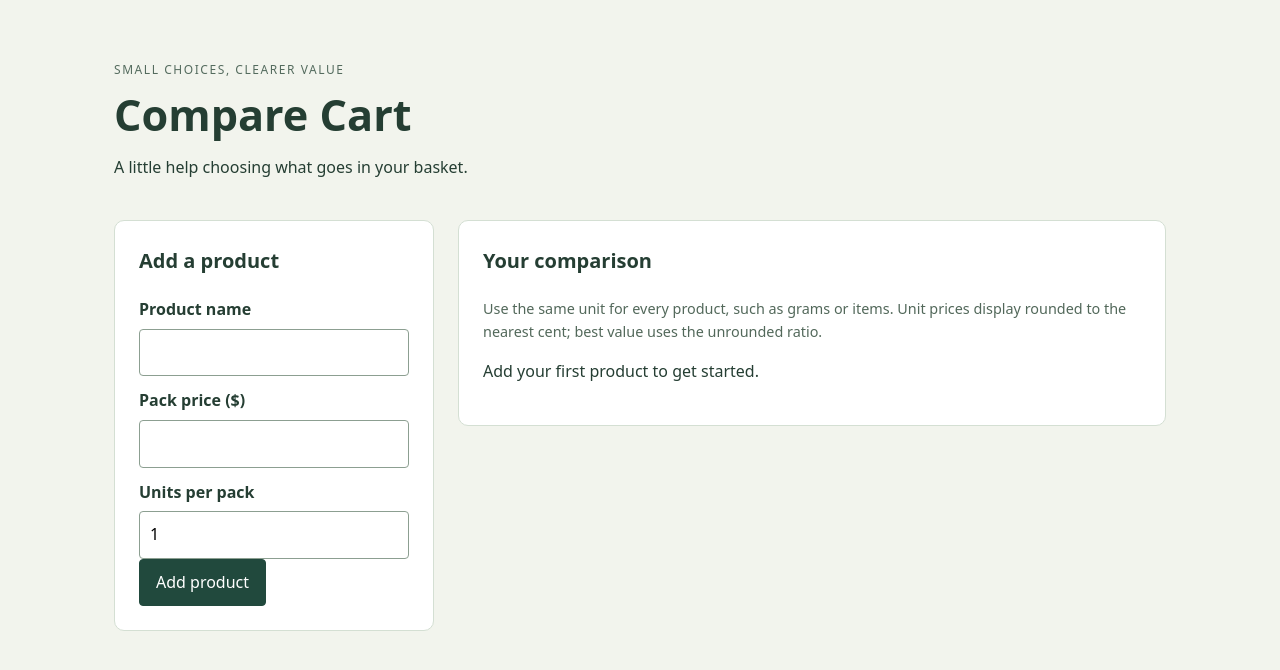
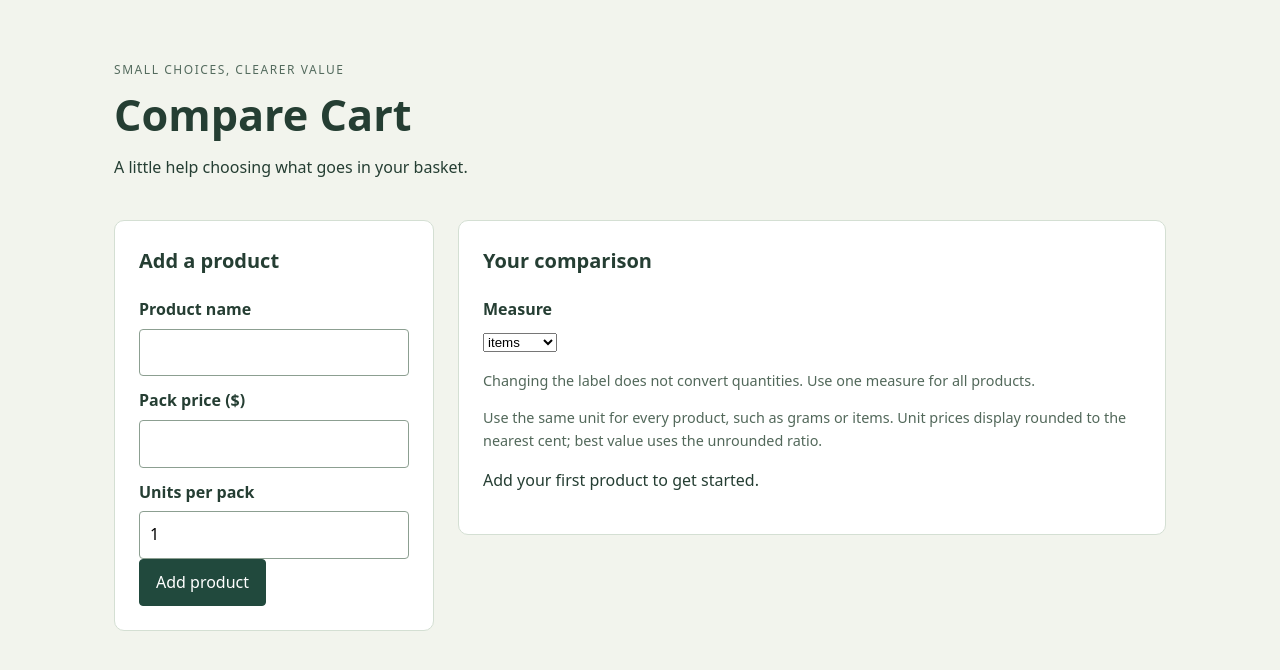
Before and after one commit to kirkduchesne/compare-cart, a React (Vite) app: page / in a window 1280 px wide. Shown: the top 670 px of the page. Built offline with nearby package versions, Linux system fonts and the light colour scheme.

Commit message:
feat: preserve measurement labels in versioned comparisons

```diff
--- a/src/App.jsx
+++ b/src/App.jsx
@@ -2,7 +2,7 @@ import { useRef, useState } from 'react';
 import { parsePrice } from './money';
 import { bestProducts } from './comparison';
 import { ProductCard } from './ProductCard';
-import { loadProducts, saveProducts } from './storage';
+import { loadProducts, saveProducts, unitLabels } from './storage';
 
 export function App() {
   const nameRef = useRef(null);
@@ -12,14 +12,15 @@ export function App() {
   const [units, setUnits] = useState('1');
   const [price, setPrice] = useState('');
   const [initial] = useState(() => loadProducts({ getItem: (key) => localStorage.getItem(key) }));
+  const [unit, setUnit] = useState(initial.unit);
   const [products, setProducts] = useState(initial.products);
   const [warning, setWarning] = useState(initial.warning);
   const [error, setError] = useState('');
 
-  function updateProducts(next) {
+  function updateProducts(next, nextUnit = unit) {
     setProducts(next);
     if (initial.readable)
-      setWarning(saveProducts(next, { setItem: (key, value) => localStorage.setItem(key, value) }));
+      setWarning(saveProducts(next, { setItem: (key, value) => localStorage.setItem(key, value) }, nextUnit));
   }
 
   function addProduct(event) {
@@ -105,6 +106,11 @@ export function App() {
       </section>
       <section aria-labelledby="comparison-title">
         <h2 id="comparison-title">Your comparison</h2>
+        <label htmlFor="unit-label">Measure</label>
+        <select id="unit-label" value={unit} onChange={event => { setUnit(event.target.value); updateProducts(products, event.target.value); }}>
+          {unitLabels.map(label => <option key={label}>{label}</option>)}
+        </select>
+        <p className="help">Changing the label does not convert quantities. Use one measure for all products.</p>
         <p className="help">
           Use the same unit for every product, such as grams or items. Unit prices display rounded
           to the nearest cent; best value uses the unrounded ratio.
@@ -118,6 +124,7 @@ export function App() {
               <ProductCard
                 key={product.id}
                 product={product}
+                unit={unit}
                 best={best.includes(product)}
                 onRemove={() => {
                   updateProducts(products.filter((item) => item.id !== product.id));
--- a/src/ProductCard.jsx
+++ b/src/ProductCard.jsx
@@ -1,11 +1,11 @@
 import { formatPrice } from './money';
 
-export function ProductCard({ product, best, onRemove }) {
+export function ProductCard({ product, best, onRemove, unit = 'items' }) {
   return (
     <li className="product">
       <h3>{product.name}</h3>
       <p>
-        {formatPrice(product.cents)} for {product.units} units
+        {formatPrice(product.cents)} for {product.units} {unit}
       </p>
       <p className="unit-price">
         {formatPrice(Math.round(product.cents / product.units))} per unit
--- a/src/storage.js
+++ b/src/storage.js
@@ -1,10 +1,16 @@
 const key = 'compare-cart-v1';
+export const unitLabels = ['items', 'grams', 'milliliters'];
 
 export function loadProducts(storage) {
   try {
     const raw = storage.getItem(key);
-    if (raw === null) return { products: [], readable: true, warning: '' };
-    const products = JSON.parse(raw);
+    if (raw === null) return { products: [], unit: 'items', readable: true, warning: '' };
+    const data = JSON.parse(raw);
+    const legacy = Array.isArray(data);
+    const products = legacy ? data : data.products;
+    const unit = legacy ? 'items' : data.unit;
+    if (!legacy && data.version !== 2) throw new Error('Unknown saved version');
+    if (!unitLabels.includes(unit)) throw new Error('Invalid unit label');
     if (
       !Array.isArray(products) ||
       products.length > 6 ||
@@ -27,10 +33,11 @@ export function loadProducts(storage) {
       new Set(products.map((product) => product.id)).size !== products.length
     )
       throw new Error('Invalid products');
-    return { products, readable: true, warning: '' };
+    return { products, unit, readable: true, warning: '' };
   } catch {
     return {
       products: [],
+      unit: 'items',
       readable: false,
       warning:
         'Saved products could not be loaded. Changes are session-only; existing storage is preserved.',
@@ -38,9 +45,9 @@ export function loadProducts(storage) {
   }
 }
 
-export function saveProducts(products, storage) {
+export function saveProducts(products, storage, unit = 'items') {
   try {
-    storage.setItem(key, JSON.stringify(products));
+    storage.setItem(key, JSON.stringify({ version: 2, products, unit }));
     return '';
   } catch {
     return 'Changes could not be saved. Keep this page open to retain them.';
```
Also changed, not shown: 2 other files (tests, documents, lock files or other folders).
